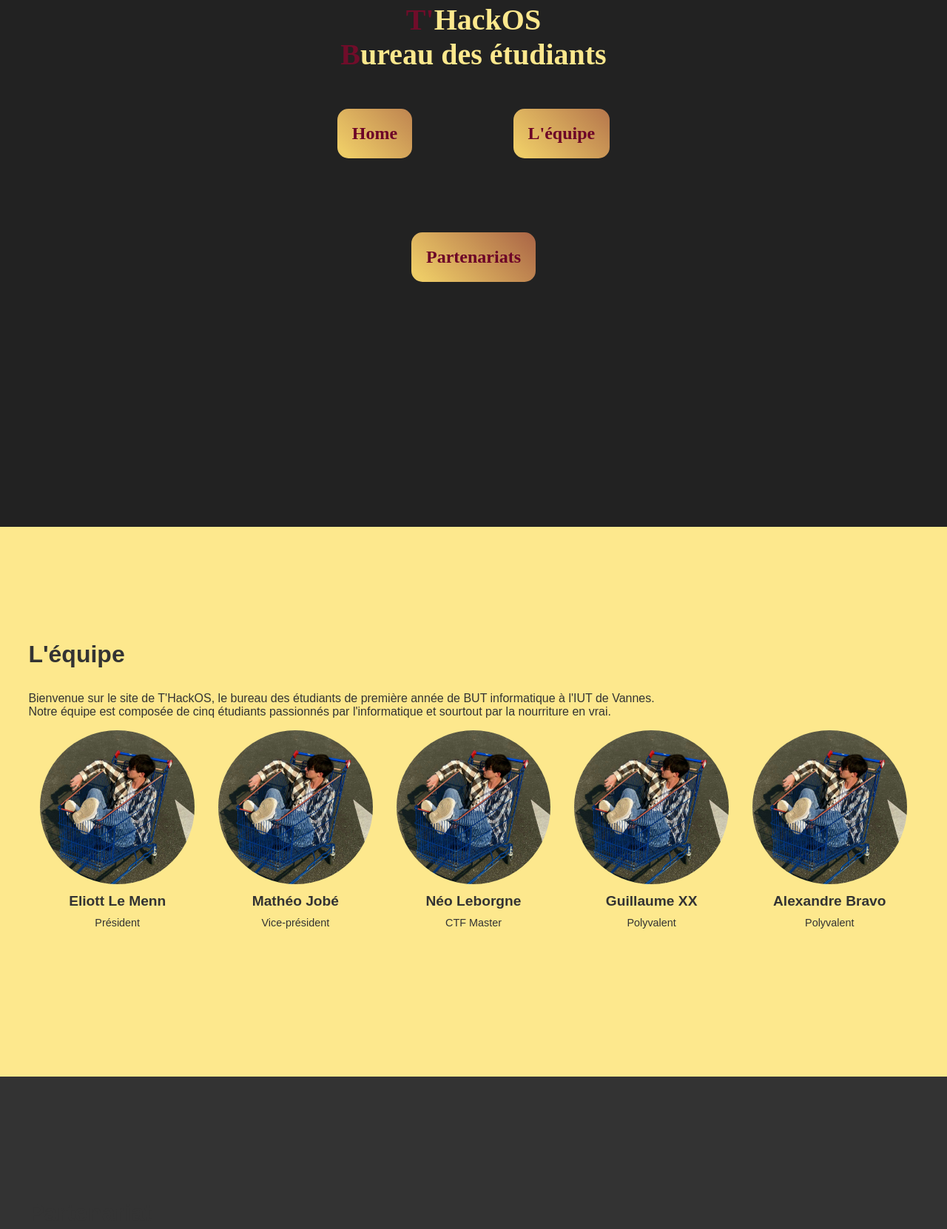
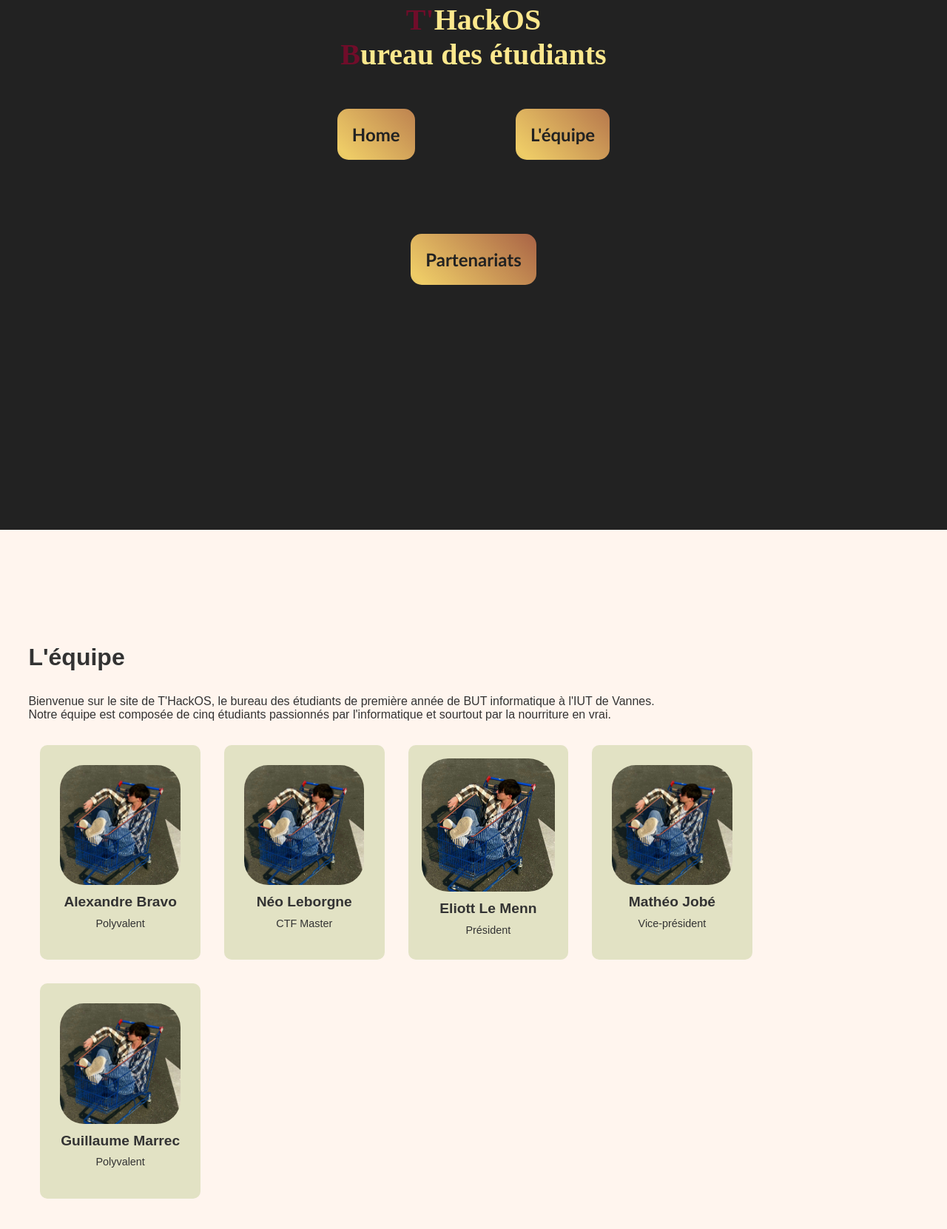
Before and after one commit to BDE-thackos/BDE-thackos.github.io, a plain HTML site: page index.html in a window 1280 px wide. Shown: the part 279-1940 px from the top of the page at 74% size. Drawn offline with Linux system fonts and the light colour scheme.

Commit message:
add some UX design to presentaion section

```diff
--- a/index.html
+++ b/index.html
@@ -31,7 +31,18 @@
 				Notre équipe est composée de cinq étudiants passionnés par l'informatique et sourtout par la nourriture en vrai.
 			</p>
 			<ul class="membres">
+
 				<li>
+					<img src="images/membre3.jpg" alt="Membre 5">
+					<h3>Alexandre Bravo</h3>
+					<p>Polyvalent</p>
+				</li>
+				<li>
+					<img src="images/membre3.jpg" alt="Membre 3">
+					<h3>Néo Leborgne</h3>
+					<p>CTF Master</p>
+				</li>
+				<li class="president">
 					<img src="images/membre3.jpg" alt="Membre 1">
 					<h3>Eliott Le Menn</h3>
 					<p>Président</p>
@@ -42,20 +53,12 @@
 					<p>Vice-président</p>
 				</li>
 				<li>
-					<img src="images/membre3.jpg" alt="Membre 3">
-					<h3>Néo Leborgne</h3>
-					<p>CTF Master</p>
-				</li>
-				<li>
 					<img src="images/membre3.jpg" alt="Membre 4">
-					<h3>Guillaume XX</h3>
+					<h3>Guillaume Marrec</h3>
 					<p>Polyvalent</p>
 				</li>
-				<li>
-					<img src="images/membre3.jpg" alt="Membre 5">
-					<h3>Alexandre Bravo</h3>
-					<p>Polyvalent</p>
-				</li>
+
+
 			</ul>
 		</section>
 		<section class="partenariats" id="partenariats">
--- a/style.css
+++ b/style.css
@@ -62,8 +62,8 @@ nav button{
 	border: 0px;
 	font-size: 1.5em;
 	font-weight: 700;
-	font-family: serif;
-	color: rgb(108,0,39);
+	font-family: Calibri;
+	color: #222;
 	background: transparent;
 	cursor: pointer;
 	position: relative;
@@ -81,10 +81,10 @@ nav button::after{
   	width: 400px;
 	height: 400px;
   	position: absolute;
-	background-image: linear-gradient(225deg, #700d2a 0%, #eecc67 50%, #8dc343 100%);
+	background-image: linear-gradient(225deg, #700d2a 0%, #eecc67 50%, #5c7c35 100%);
 	top: -50px;
 	left: -100px;
-	transition: all .7s;
+	transition: all .5s;
 	z-index: -1;
 
 }
@@ -117,7 +117,7 @@ section.presentation {
 	padding-bottom: 12%;
 	padding-left: 3%;
 	padding-right: 3%;
-	background-color: #fde88d;
+	background-color: #fff5ee;
 }
 
 section.presentation .membres {
@@ -129,17 +129,26 @@ section.presentation .membres {
 }
 
 section.presentation .membres li {
-	width: calc(100% / 5);
+	width: calc(100% / 5 - 2%);
 	margin-bottom: 2em;
-	padding: 0 1em;
+	margin-top:4em;
+	margin : 1em;
+	padding: 2.25%;
 	text-align: center;
+	background-color: rgb(226, 226, 196);
+	border-radius: 10px;
+	min-width: 175px;
+}
+
+section.presentation .membres li.president{
+	padding: 1.5%;
 }
 
 section.presentation .membres img {
 	width: 100%;
 	height: auto;
 	margin-bottom: 0.5em;
-	border-radius: 50%;
+	border-radius: 20%;
 }
 
 section.presentation .membres h3 {
```
